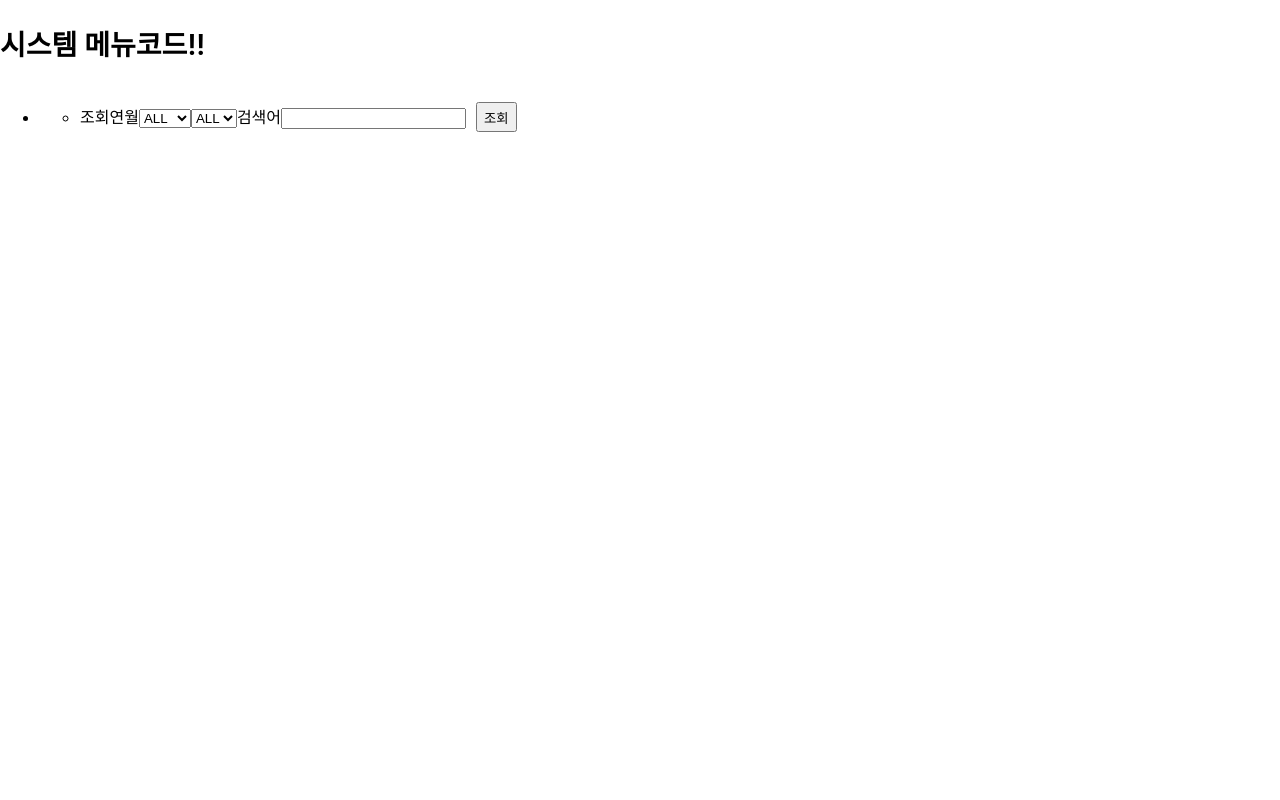
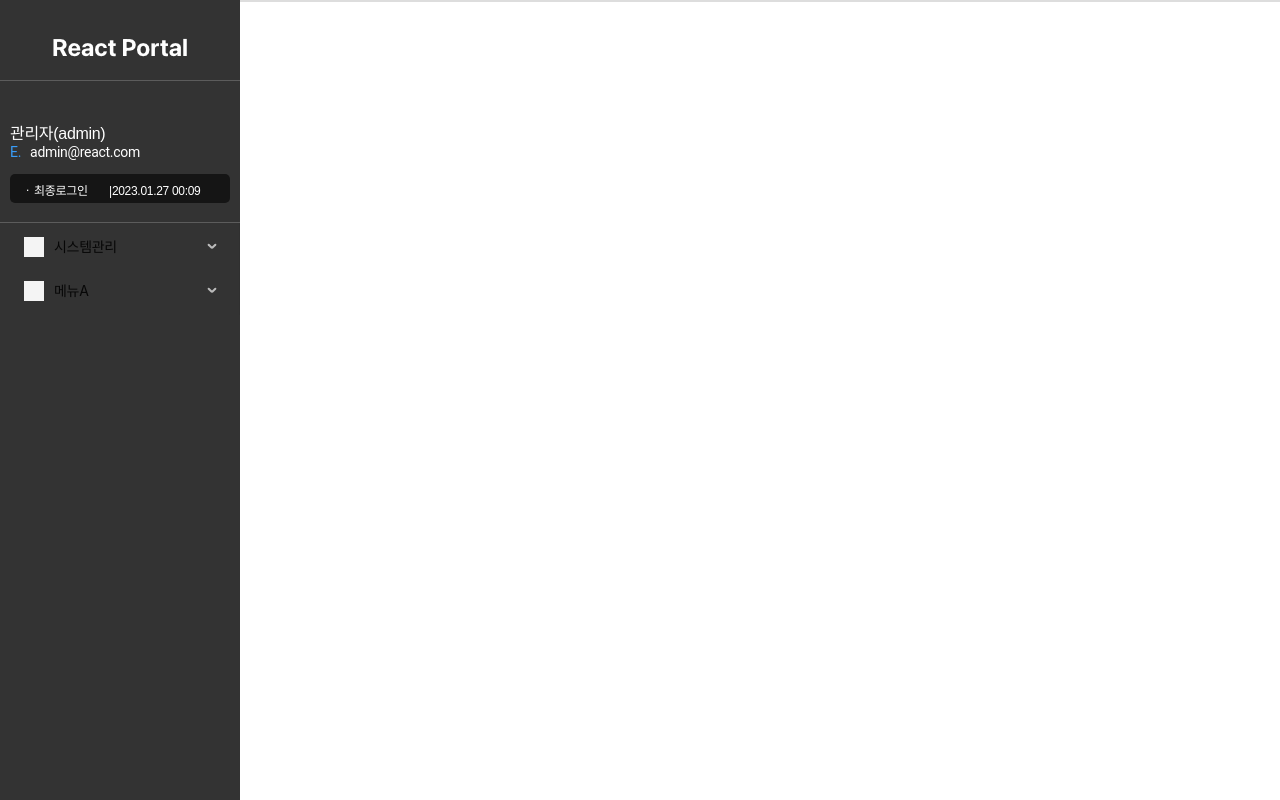
Before and after one commit to ty-yoon21/react-study1, a React (Create React App) app: page /app/sys/menu in a window 1280 px wide. Built offline with nearby package versions, Linux system fonts and the light colour scheme.

Commit message:
site-contents v2

```diff
--- a/src/App.js
+++ b/src/App.js
@@ -18,7 +18,8 @@ const MainApp = () => (
     <Router>
       <Routes>
         <Route path="/" element={<App/>} />
-        <Route path="app/*" element={<RouteService />} />
+        <Route path="app/*" element={<App/>} />
+        {/* <Route path="app/*" element={<RouteService />} /> */}
         {/* <Route path="sys" element={<MenuPage />} /> */}
          {/* <Route path="/app/sys/menu" element={<MenuPage />} />  */}
       </Routes>
--- a/src/components/molecules/LeftMenu/MenuItems/index.js
+++ b/src/components/molecules/LeftMenu/MenuItems/index.js
@@ -25,7 +25,7 @@ function getItem(label, key, path, icon, children, type, color) {
 const items = [
     getItem('시스템관리', 'sub1', '', <span className='icon1'/>, [
         getItem('시스템 목록', 'sub1-1', '/app/sys/system'),
-        getItem('시스템 메뉴코드', 'sub1-2', '/app/sys/menu'),
+        getItem('시스템 메뉴코드', 'sub1-2', '/app/app2/sys/menu'),
         getItem('시스템 공통코드', 'sub1-3', '/app/sys/code'),
         getItem('시스템 권한그룹', 'sub1-4', '/app/sys/auth'),
         getItem('시스템 메뉴별 권한그룹', 'sub1-5', '/app/sys/menuauth'),
--- a/src/container/App.js
+++ b/src/container/App.js
@@ -90,6 +90,9 @@ const App = ({match, history}) => {
                         <title>SK ecoplant</title>
                         <meta name='description' content='React Study' />
                     </Helmet>
+                    <Routes>
+                        <Route path="app2/*" element={<RouteService/>} />
+                    </Routes>
 
 
                     {/* <Routes>
```
